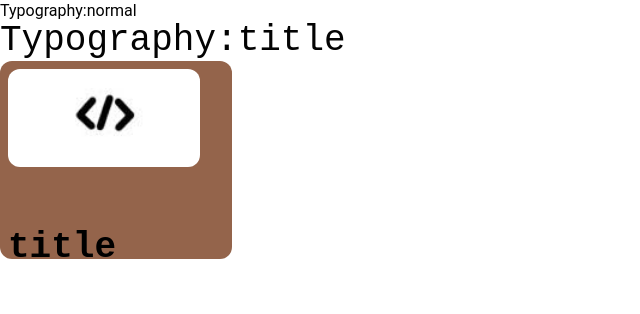
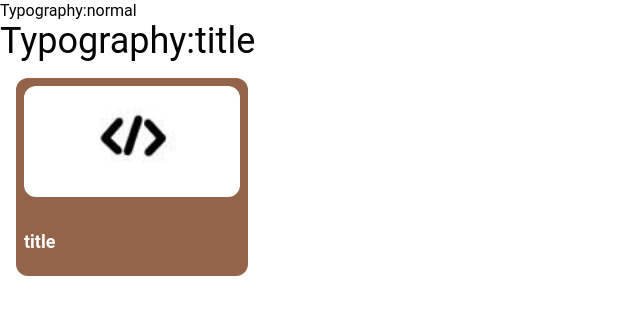
Before and after one commit to gafreax/mds, a React (Create React App) app: page / in a window 1280 px wide. Shown: the top 314 px of the page, without its empty margins (0-640 px from the left). Built offline with nearby package versions, Linux system fonts and the light colour scheme.

Commit message:
puliz typography e card

```diff
--- a/src/Components/Card.css
+++ b/src/Components/Card.css
@@ -1,27 +1,25 @@
 .card{
-    background-color: #94644b;
+    background-color:  #94644A;
     width: 216px;
     height: 182px;
     padding: 8px;
+    margin: 16px;
     border-radius: 12px;
+    font-family: "Roboto" , "san-serif";
 }
 
 .text{
     color: white;
-    font-family: monospace;
-    margin-top: 8px;
+    font-size: 14px;
 }
 
 .title{
-    font-family: 'Courier New', Courier, monospace;
+    font-size: 18px;
+    color: white;
+    font-weight: bold;
 }
 
 .img{
     border-radius: 12px;
-    display: flex;
-    flex-direction: column;
-    justify-content: space-between;
-    align-items: center;
-    width: 192px;
-    height: 98px;
-    }
+    width: 100%;
+}
--- a/src/Components/Typography.css
+++ b/src/Components/Typography.css
@@ -3,7 +3,7 @@ span {
     font-family: "Roboto","Arial";
 
 }
-.title {
+.component-h1 {
     font-size: 36px;
 
 }
--- a/src/Components/Typography.jsx
+++ b/src/Components/Typography.jsx
@@ -1,7 +1,7 @@
 import "./Typography.css"
 function Typography ({children,title}){
     if (title) {
-        return <span className="title">{children}</span>
+        return <span className="component-h1">{children}</span>
     }
     return <span>{children}</span>
 
```
Also changed, not shown: src/App.js (line endings or trailing spaces).
